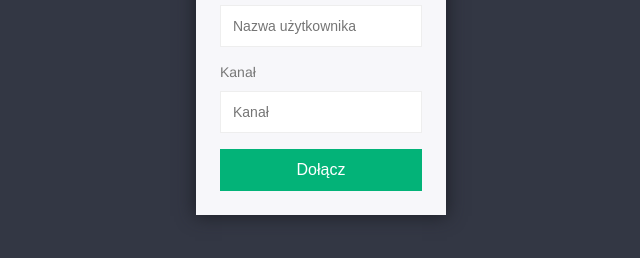
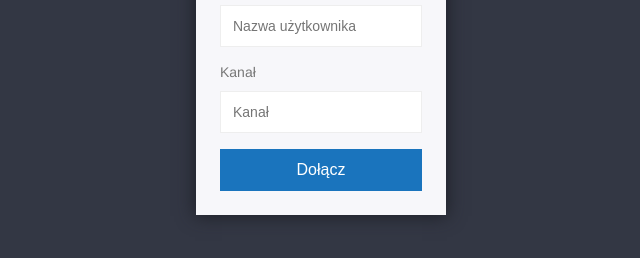
Before and after one commit to Voolvie/Klemsenger, a website: page public/index.html in a window 1280 px wide. Shown: the part 346-604 px from the top of the page, without its empty margins (319-959 px from the left). Drawn offline with Linux system fonts and the light colour scheme.

Commit message:
commit changes

```diff
--- a/public/css/styles.css
+++ b/public/css/styles.css
@@ -38,7 +38,7 @@ input {
 button {
     cursor: pointer;
     padding: 12px;
-    background:#03b378;
+    background:#1a74bd;
     border: none;
     color: white;
     font-size: 16px;
```
